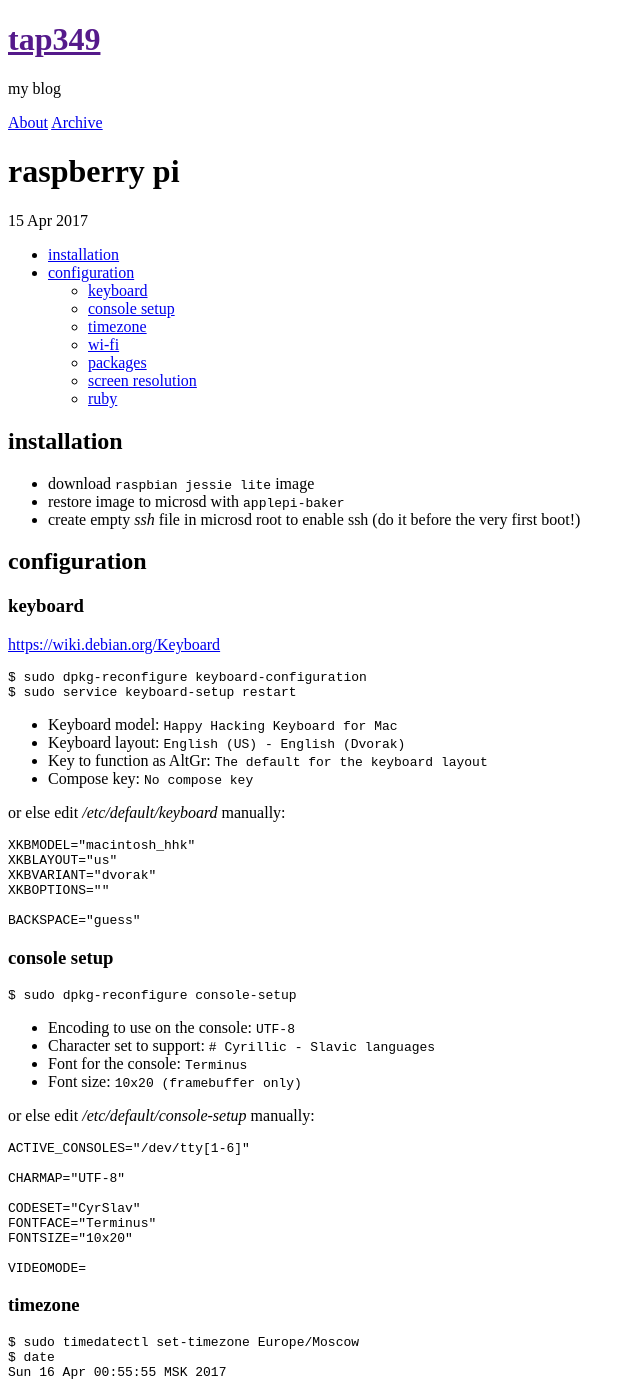
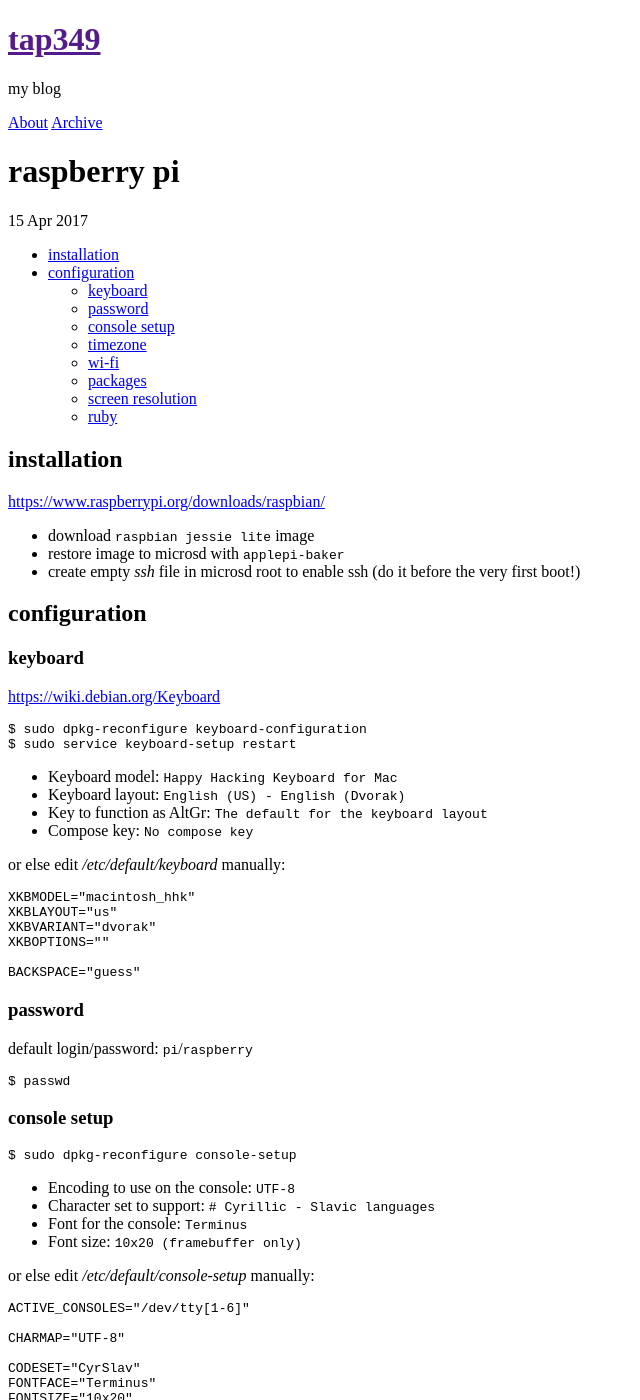
Before and after one commit to tap349/tap349.github.io, a Jekyll site: the page built from _posts/2017-04-15-raspberry-pi.md, in a window 1280 px wide and 1400 px high. Shown: the whole window, without its empty margins (0-640 px from the left). Built offline with Jekyll 4.4.1, drawn with Linux system fonts in a browser that asks for light colours.

Commit message:
update 2017-04-16_01:17:23

````diff
--- a/_posts/2017-04-15-raspberry-pi.md
+++ b/_posts/2017-04-15-raspberry-pi.md
@@ -12,6 +12,8 @@ categories: [pi]
 {:toc}
 
 ## installation
+
+<https://www.raspberrypi.org/downloads/raspbian/>
 
 - download `raspbian jessie lite` image
 - restore image to microsd with `applepi-baker`
@@ -43,6 +45,14 @@ XKBVARIANT="dvorak"
 XKBOPTIONS=""
 
 BACKSPACE="guess"
+```
+
+### password
+
+default login/password: `pi`/`raspberry`
+
+```sh
+$ passwd
 ```
 
 ### console setup
````
